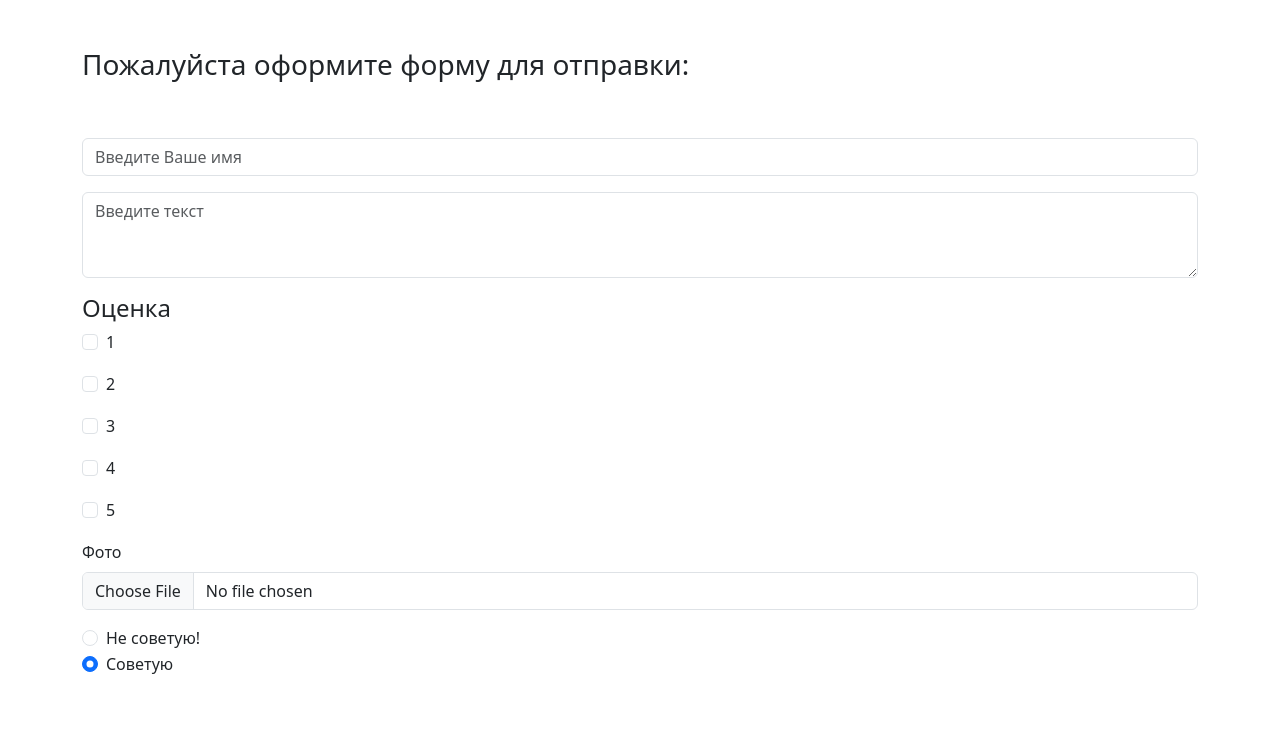
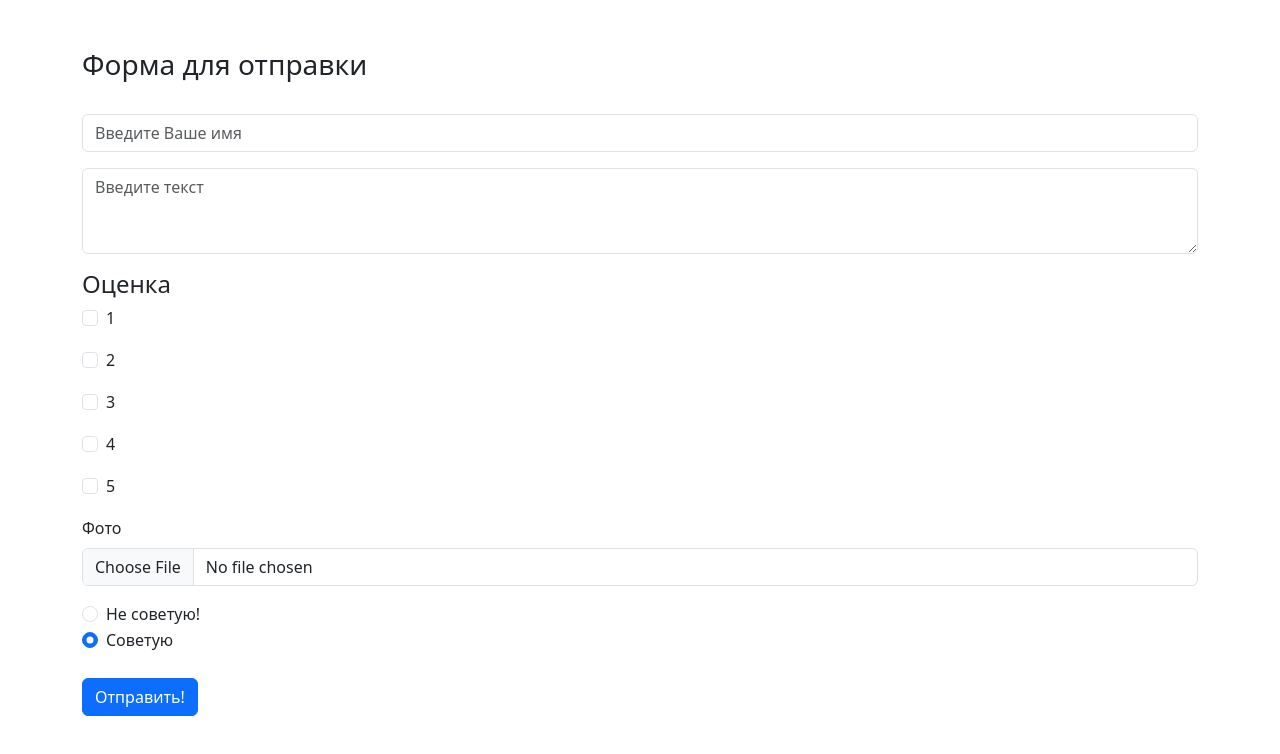
Before and after one commit to Kirillos95/form_vue3, a Vue app: page / in a window 1280 px wide. Shown: the top 754 px of the page. Built offline with nearby package versions, Linux system fonts and the light colour scheme.

Commit message:
work_stars_checkbox

```diff
--- a/src/App.vue
+++ b/src/App.vue
@@ -9,12 +9,17 @@ const review = reactive({
 })
 
 const stars = [1, 2, 3, 4, 5]
+const submit = () => {
+  console.log('submit!')
+}
 </script>
 
 <template>
-<form>
-  <div class="container pt-5 pb-5">
-    <h3 class="h3 pb-5">Пожалуйста оформите форму для отправки:</h3>
+<form
+ @submit.prevent.stop="submit"
+>
+  <div class="container pt-5 pb-4">
+    <h3 class="h3 pb-4">Форма для отправки</h3>
     <!-- поле ввода имени -->
     <input
       type="text"
@@ -37,7 +42,13 @@ const stars = [1, 2, 3, 4, 5]
       class="form-check"
      >
      <!-- конец поля для ввода текста -->
-  <input class="form-check-input" type="checkbox" :id="`star${star}`">
+  <input
+    class="form-check-input"
+    type="checkbox"
+    v-model="review.stars"
+    :true-value="star"
+    :id="`star${star}`"
+    >
   <label class="form-check-label mb-3" :for="`star${star}`">
     {{ star }}
   </label>
@@ -60,6 +71,7 @@ const stars = [1, 2, 3, 4, 5]
           Советую
         </label>
       </div>
+      <button class="btn btn-primary mt-4">Отправить!</button>
   </div>
 </form>
 </template>
```
